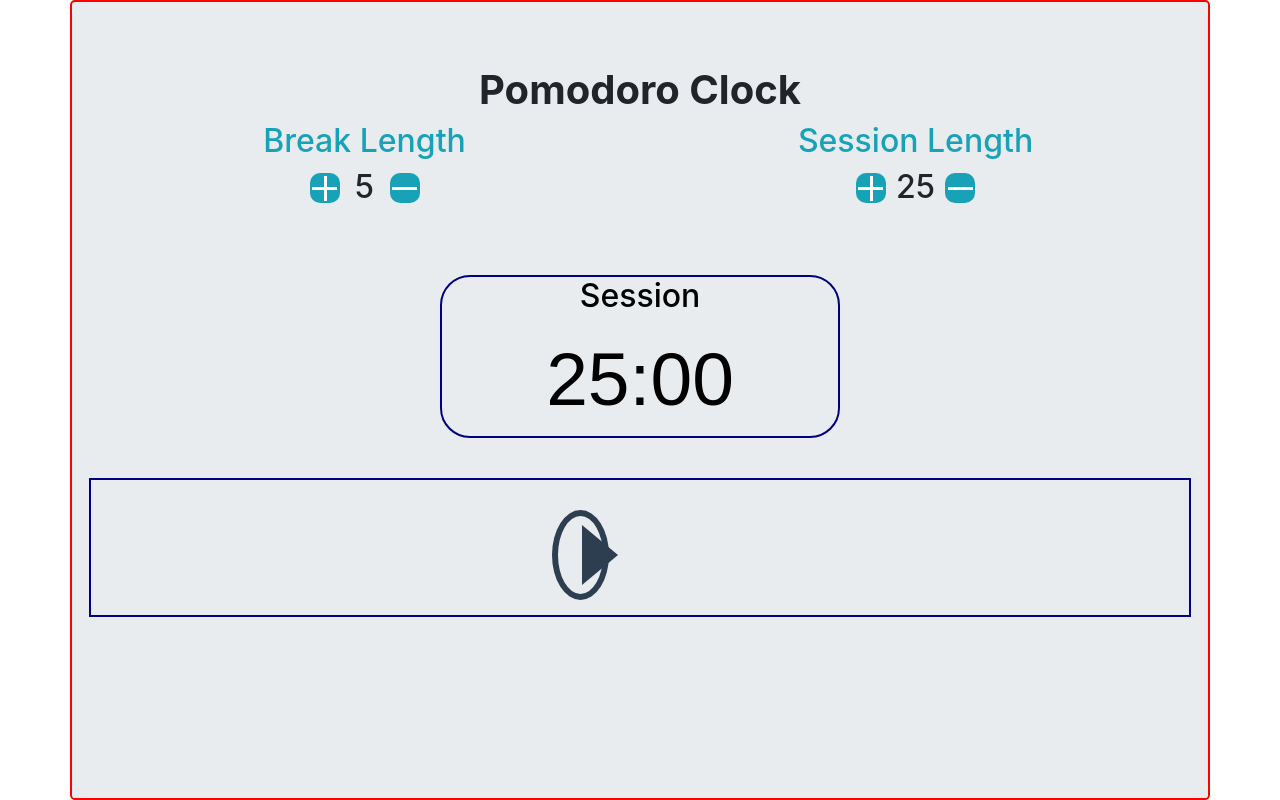
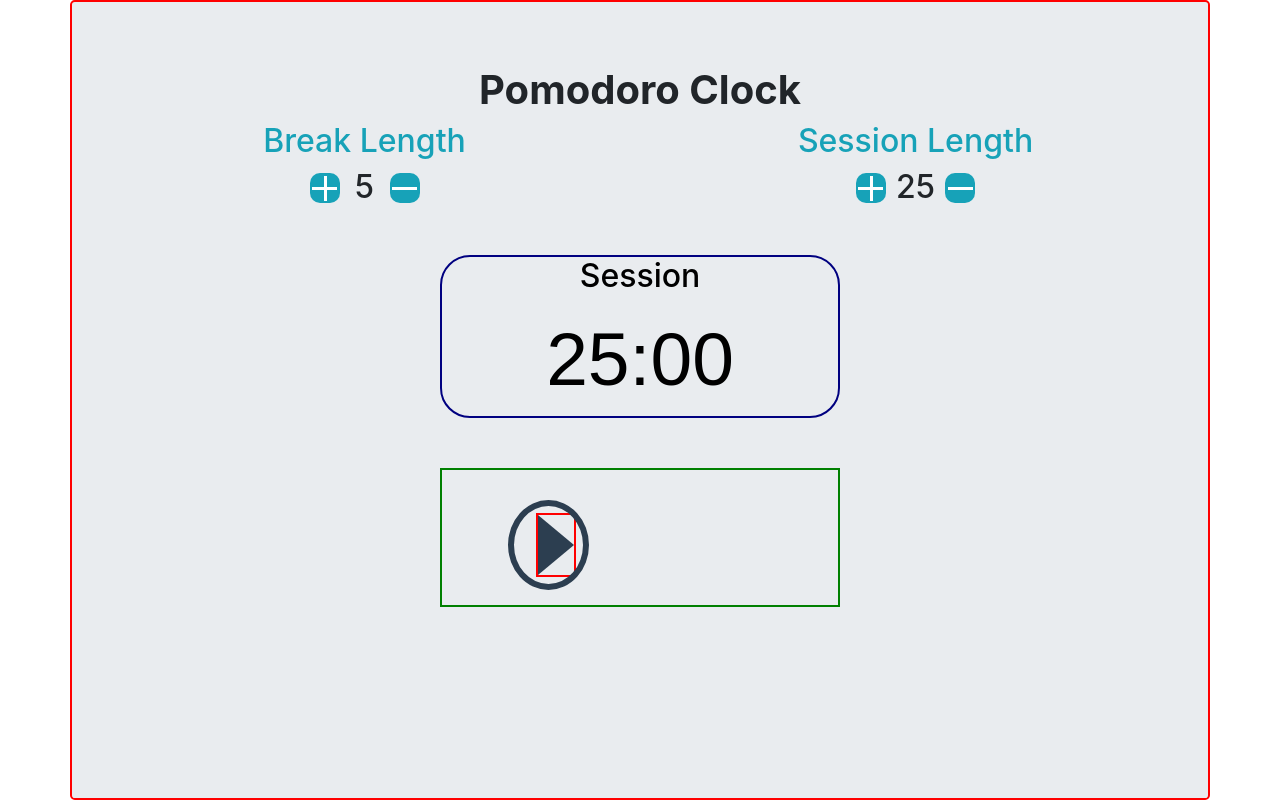
Before and after one commit to petercrackthecode/FCC_PomodoroClock, a React (Create React App) app: page / in a window 1280 px wide. Built offline with nearby package versions, Linux system fonts and the light colour scheme; some icons are missing; a web font is replaced by a local one.

Commit message:
Styling, moving right along

```diff
--- a/src/components/ResetBtn.js
+++ b/src/components/ResetBtn.js
@@ -2,8 +2,8 @@ import React from "react";
 
 export function ResetBtn(props) {
   return (
-    <div id="reset" onClick={props.resetAll} className='node col-md-1'>
-      <div  className='icono-sync'/>
+    <div id="reset" onClick={props.resetAll} className='node'>
+      <div className='icono-sync'/>
     </div>
   );
 }
--- a/src/styles/App.css
+++ b/src/styles/App.css
@@ -1,4 +1,11 @@
 @import url(//db.onlinewebfonts.com/c/63f874d192fb3892d88d5e26f942b5e2?family=DS-Digital);
+#app {
+  width: 100vw;
+  height: 100vh;
+  padding: 0;
+  margin: 0;
+}
+
 .node {
   display: block;
   text-align: center;
@@ -29,12 +36,6 @@
   margin-left: -1px;
 }
 
-#app {
-  width: 100vw;
-  height: 100vh;
-  padding: 0;
-  margin: 0;
-}
 #app #pomodoro-clock {
   border: red solid 2px;
   height: 100vh;
@@ -43,7 +44,7 @@
   text-align: center;
 }
 #app #pomodoro-clock section.row {
-  margin-bottom: 30px;
+  margin-bottom: 20px;
 }
 #app #pomodoro-clock .button {
   border-radius: 10px;
@@ -77,11 +78,13 @@
   font-family: DS-Digital, sans-serif;
 }
 #app #pomodoro-clock #terminator {
-  border: 2px solid navy;
+  border: 2px solid green;
   min-height: 100px;
-  margin-top: -10px;
+  width: 400px;
+  margin: auto;
 }
 #app #pomodoro-clock #terminator #start_stop {
+  outline: 2px solid red;
   display: flex;
   justify-content: center;
   position: relative;
@@ -121,7 +124,7 @@
   top: -45px;
   left: -66px;
   bottom: -45px;
-  right: 9px;
+  right: -15px;
   border-radius: 50%;
   border: 6px solid #2c3e50;
   z-index: 2;
@@ -143,36 +146,12 @@
   box-shadow: 9px 10px 7px -5px #21183f;
 }
 #app #pomodoro-clock #terminator #reset {
-  /*
-  display: block;
-  text-align: center;
   line-height: 80px;
   font-weight: 900;
   cursor: pointer;
   position: relative;
-  transition: $transition-time all;
-
-  &:before {
-    content: "";
-    position: absolute;
-    top: ($size * -0.3);
-    left: ($size * 4.7);
-    bottom: (5px);
-    right: ($size * 4.7);
-    border-radius: 50%;
-    border: ($size * 0.2) solid $foreground;
-    z-index: 2;
-    transition: all $transition-time;
-  }
-
-  &:hover,
-  &:focus {
-    &:before {
-      transform: scale(1.1);
-      box-shadow: 9px 10px 7px -5px #21183f;
-    }
-  }
-  */
+  margin: 45px auto 30px;
+  transition: 0.8 all;
 }
 #app #pomodoro-clock #terminator #reset .icono-sync {
   transform: scale(1.8);
--- a/src/styles/App.scss
+++ b/src/styles/App.scss
@@ -1,4 +1,5 @@
 @import url(//db.onlinewebfonts.com/c/63f874d192fb3892d88d5e26f942b5e2?family=DS-Digital);
+@import './partial.scss';
 
 @mixin Border($color, $margin) {
   border: $color solid $margin;
@@ -47,10 +48,6 @@ $foreground: #2c3e50;
 $transition-time: 0.8;
 
 #app {
-  width: 100vw;
-  height: 100vh;
-  padding: 0;
-  margin: 0;
 
   #pomodoro-clock {
     @include Border(red, 2px);
@@ -60,7 +57,7 @@ $transition-time: 0.8;
     text-align: center;
 
     section.row {
-      margin-bottom: 30px;
+      margin-bottom: 20px;
     }
 
     .button {
@@ -108,12 +105,15 @@ $transition-time: 0.8;
       }
     }
 
+    // we're having a problem here.
     #terminator {
-      @include Border(2px, navy);
+      @include Border(2px, green);
       min-height: 100px;
-      margin-top: -10px;
+      width: 400px;
+      margin: auto;
 
       #start_stop {
+        outline: 2px solid red;
         display: flex;
         justify-content: center;
         position: relative;
@@ -136,7 +136,7 @@ $transition-time: 0.8;
           top: ($size * -1.5);
           left: ($size * -2.2);
           bottom: ($size * -1.5);
-          right: ($size * 0.3);
+          right: ($size * -0.5);
           border-radius: 50%;
           border: ($size * 0.2) solid $foreground;
           z-index: 2;
@@ -181,36 +181,12 @@ $transition-time: 0.8;
       }
 
       #reset {
-        /*
-        display: block;
-        text-align: center;
         line-height: 80px;
         font-weight: 900;
         cursor: pointer;
         position: relative;
+        margin: ($size * 1.5) auto $size;
         transition: $transition-time all;
-
-        &:before {
-          content: "";
-          position: absolute;
-          top: ($size * -0.3);
-          left: ($size * 4.7);
-          bottom: (5px);
-          right: ($size * 4.7);
-          border-radius: 50%;
-          border: ($size * 0.2) solid $foreground;
-          z-index: 2;
-          transition: all $transition-time;
-        }
-
-        &:hover,
-        &:focus {
-          &:before {
-            transform: scale(1.1);
-            box-shadow: 9px 10px 7px -5px #21183f;
-          }
-        }
-        */
 
         .icono-sync {
           transform: scale(1.8);
--- /dev/null
+++ b/src/styles/_partial.scss
@@ -0,0 +1,6 @@
+#app {
+    width: 100vw;
+    height: 100vh;
+    padding: 0;
+    margin: 0;
+}
```
Also changed, not shown: 1 other file (tests, documents, lock files or other folders).
